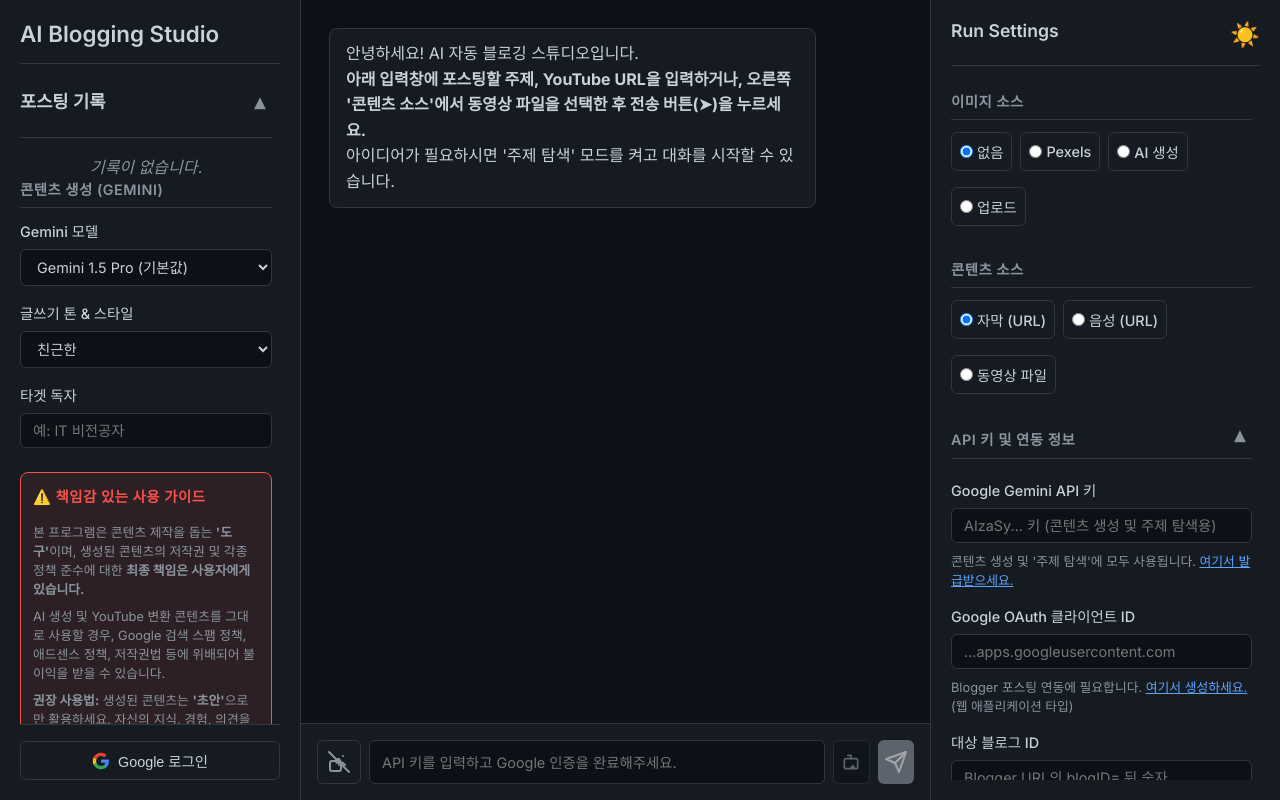
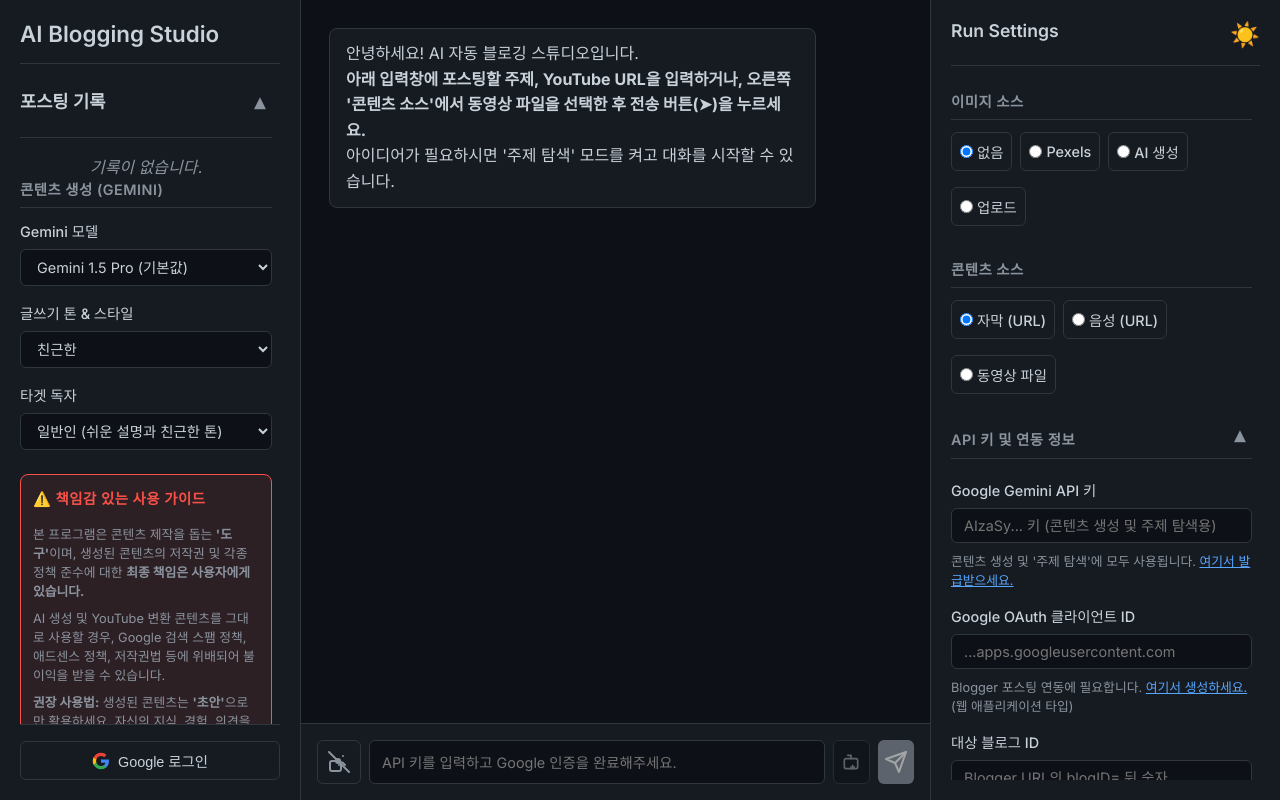
Before and after one commit to animanial5v2-cloud/youtube-auto-blogger, a Flask app: page / in a window 1280 px wide. Run offline with Flask 3, Linux system fonts and the light colour scheme; some libraries are stand-ins or nearby versions.

Commit message:
Add options to select target audience for content generation
Updates the UI to use a select dropdown for target audience instead of a text input, improving user experience and providing predefined audience options with brief descriptions.

Replit-Commit-Author: Agent
Replit-Commit-Session-Id: 6afc7b2e-e26a-4d80-be24-80005b4bfc72
Replit-Commit-Checkpoint-Type: full_checkpoint
Replit-Commit-Screenshot-Url: https://storage.googleapis.com/screenshot-production-us-central1/a29c9aae-a815-4ca1-ab77-1a3014b50f24/6afc7b2e-e26a-4d80-be24-80005b4bfc72/Q0hDZic

```diff
--- a/static/script.js
+++ b/static/script.js
@@ -27,7 +27,7 @@ document.addEventListener('DOMContentLoaded', () => {
     const geminiModelSelect = document.getElementById('geminiModel');
     const modelCompatibilityWarning = document.getElementById('modelCompatibilityWarning');
     const writingToneSelect = document.getElementById('writingTone');
-    const targetAudienceInput = document.getElementById('targetAudience');
+    const targetAudienceSelect = document.getElementById('targetAudience');
     const imageSourceRadios = document.querySelectorAll('input[name="imageSource"]');
     const pexelsConfig = document.getElementById('pexelsConfig');
     const pexelsApiKeyInput = document.getElementById('pexelsApiKey');
@@ -166,7 +166,7 @@ document.addEventListener('DOMContentLoaded', () => {
         gcpProjectId: gcpProjectIdInput,
         geminiModel: geminiModelSelect,
         writingTone: writingToneSelect,
-        targetAudience: targetAudienceInput,
+        targetAudience: targetAudienceSelect,
         aiImageModel: aiImageModelSelect,
         previewBeforePost: {
             get: () => previewBeforePostCheckbox.checked,
@@ -471,7 +471,7 @@ document.addEventListener('DOMContentLoaded', () => {
             message: userInput,
             modelName: geminiModelSelect.value,
             tone: writingToneSelect.value,
-            audience: targetAudienceInput.value.trim()
+            audience: targetAudienceSelect.value.trim()
         };
 
         const response = await fetch('/chat-for-topic', {
@@ -591,7 +591,7 @@ document.addEventListener('DOMContentLoaded', () => {
             pexelsApiKey: pexelsApiKeyInput.value.trim(),
             accessToken: accessToken,
             tone: writingToneSelect.value,
-            audience: targetAudienceInput.value.trim(),
+            audience: targetAudienceSelect.value.trim(),
             uploadedImageUri: (imageSource === 'upload' && userImageUpload.files[0]) ? imagePreview.src : null
         };
 
@@ -778,7 +778,7 @@ document.addEventListener('DOMContentLoaded', () => {
                 message: keyword + " (다른 관점의 새로운 주제 추천)",
                 modelName: geminiModelSelect.value,
                 tone: writingToneSelect.value,
-                audience: targetAudienceInput.value.trim()
+                audience: targetAudienceSelect.value.trim()
             };
 
             const response = await fetch('/chat-for-topic', {
@@ -1033,7 +1033,7 @@ document.addEventListener('DOMContentLoaded', () => {
             pexelsApiKey: pexelsApiKeyInput.value.trim(),
             accessToken: accessToken,
             tone: writingToneSelect.value,
-            audience: targetAudienceInput.value.trim(),
+            audience: targetAudienceSelect.value.trim(),
             uploadedImageUri: null // Image upload is not supported in queue mode
         };
 
--- a/templates/index.html
+++ b/templates/index.html
@@ -81,7 +81,14 @@
                     </div>
                     <div class="form-group">
                         <label for="targetAudience">타겟 독자</label>
-                        <input type="text" id="targetAudience" placeholder="예: IT 비전공자">
+                        <select id="targetAudience">
+                            <option value="일반인 (쉬운 설명과 친근한 톤)" selected>일반인 (쉬운 설명과 친근한 톤)</option>
+                            <option value="전문가 (기술적 용어와 심화 내용)">전문가 (기술적 용어와 심화 내용)</option>
+                            <option value="대학생 (논리적이고 체계적인 설명)">대학생 (논리적이고 체계적인 설명)</option>
+                            <option value="중고등학생 (쉽고 재미있는 설명)">중고등학생 (쉽고 재미있는 설명)</option>
+                            <option value="사업가 (실무적이고 실용적인 관점)">사업가 (실무적이고 실용적인 관점)</option>
+                            <option value="초보자 (기본부터 차근차근 설명)">초보자 (기본부터 차근차근 설명)</option>
+                        </select>
                     </div>
                 </div>
 
```
